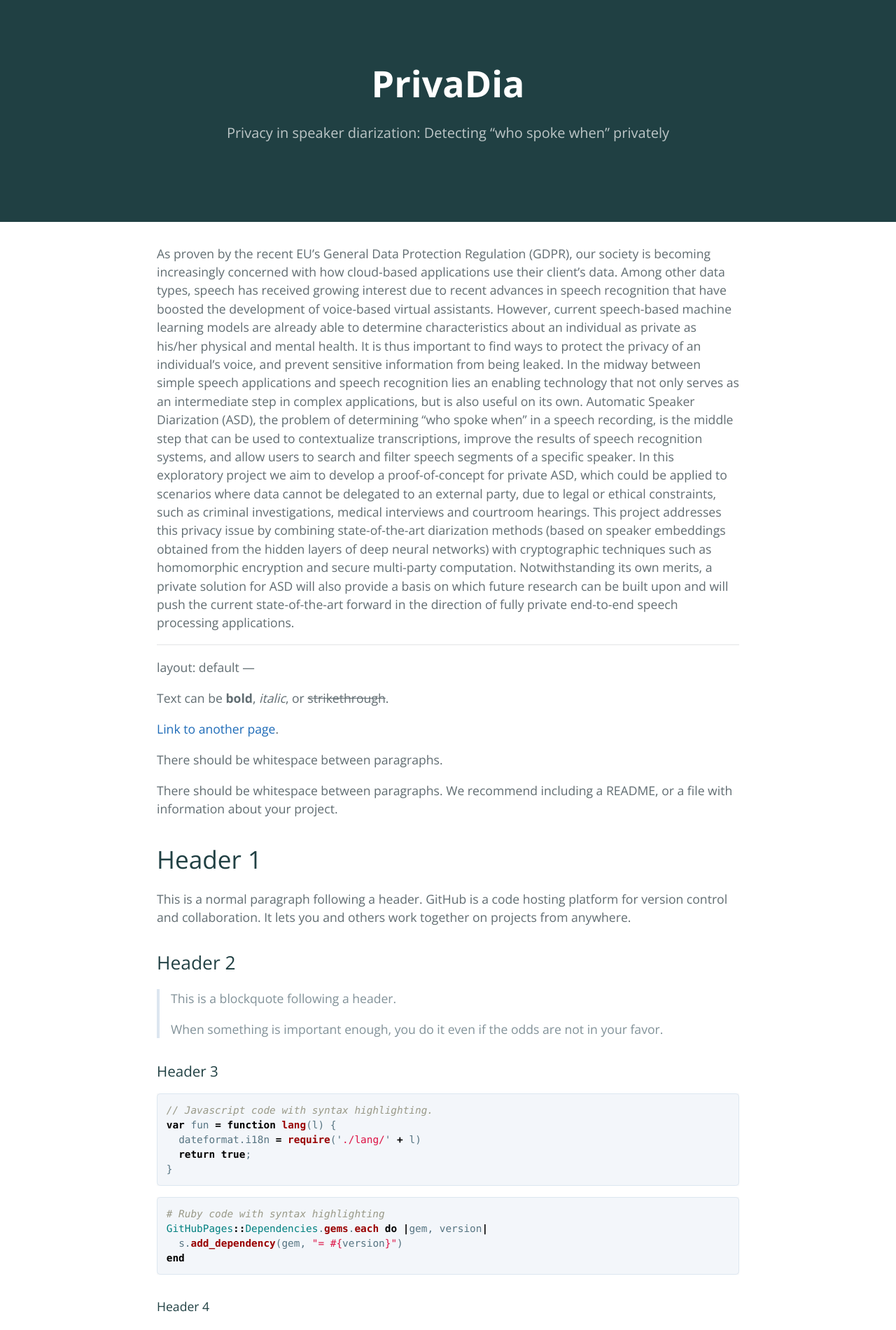
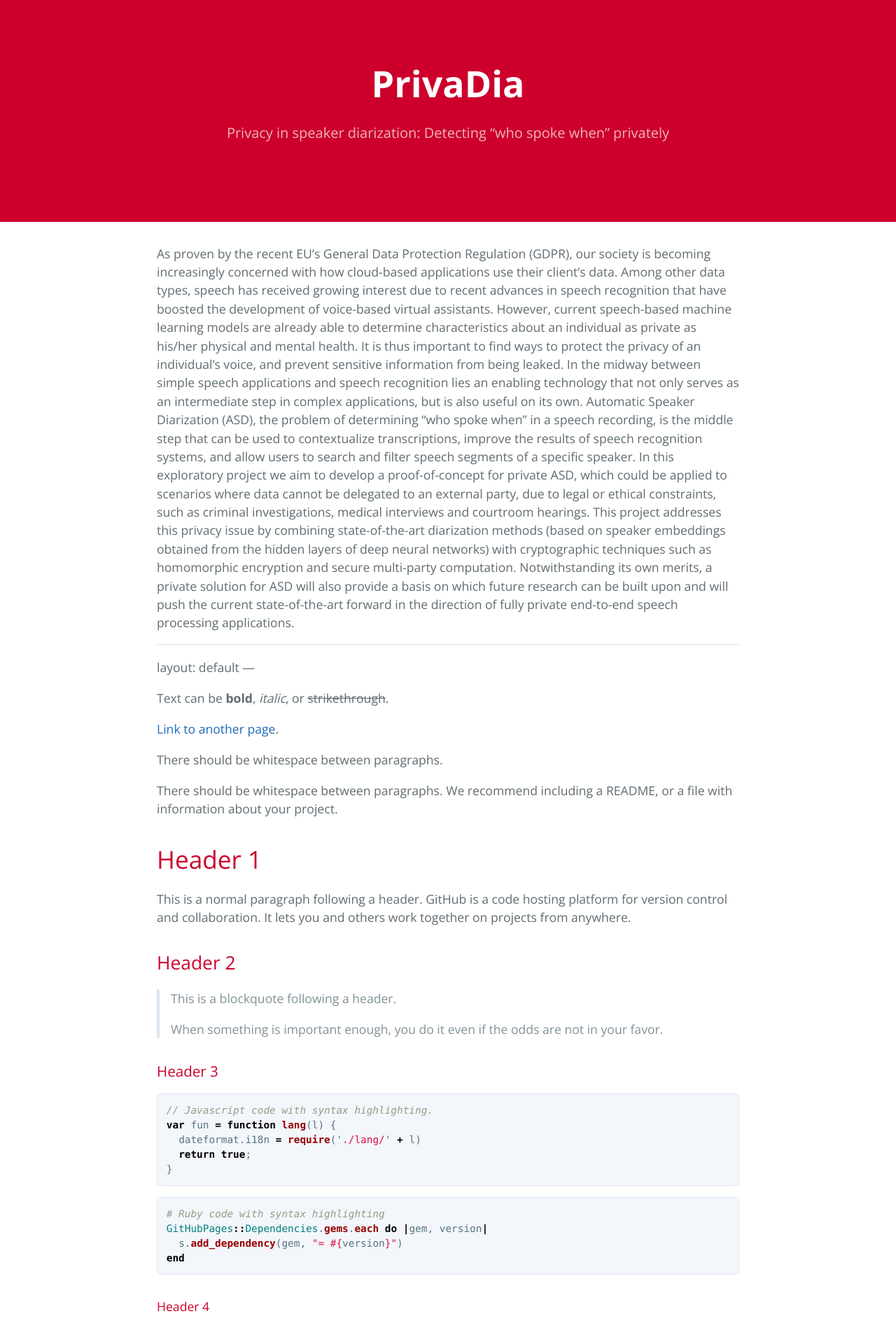
Before and after one commit to fsept11/PRIVADIA, a Jekyll site: the page built from index.md, in a window 1280 px wide. Shown: the top 1900 px of the page at 70% size. Built offline with Jekyll 4.4.1, drawn with Linux system fonts in a browser that asks for light colours; our own code applies the rules of GitHub Pages for plain Markdown files.

Commit message:
Update variables.scss

```diff
--- a/_sass/variables.scss
+++ b/_sass/variables.scss
@@ -6,12 +6,12 @@ $medium-breakpoint: 42em !default;
 $header-heading-color: #fff !default;
 //$header-bg-color: #159957 !default;
 //$header-bg-color-secondary: #155799 !default;
-$header-bg-color: #204043 !default;
-$header-bg-color-secondary: #204043 !default;
+$header-bg-color: #cc002b !default;
+$header-bg-color-secondary: #cc002b !default;
 
 // Text
 //$section-headings-color: #159957 !default;
-$section-headings-color:   #204043 !default;
+$section-headings-color:   #cc002b !default;
 $body-text-color: #606c71 !default;
 $body-link-color: #1e6bb8 !default;
 $blockquote-text-color: #819198 !default;
```
